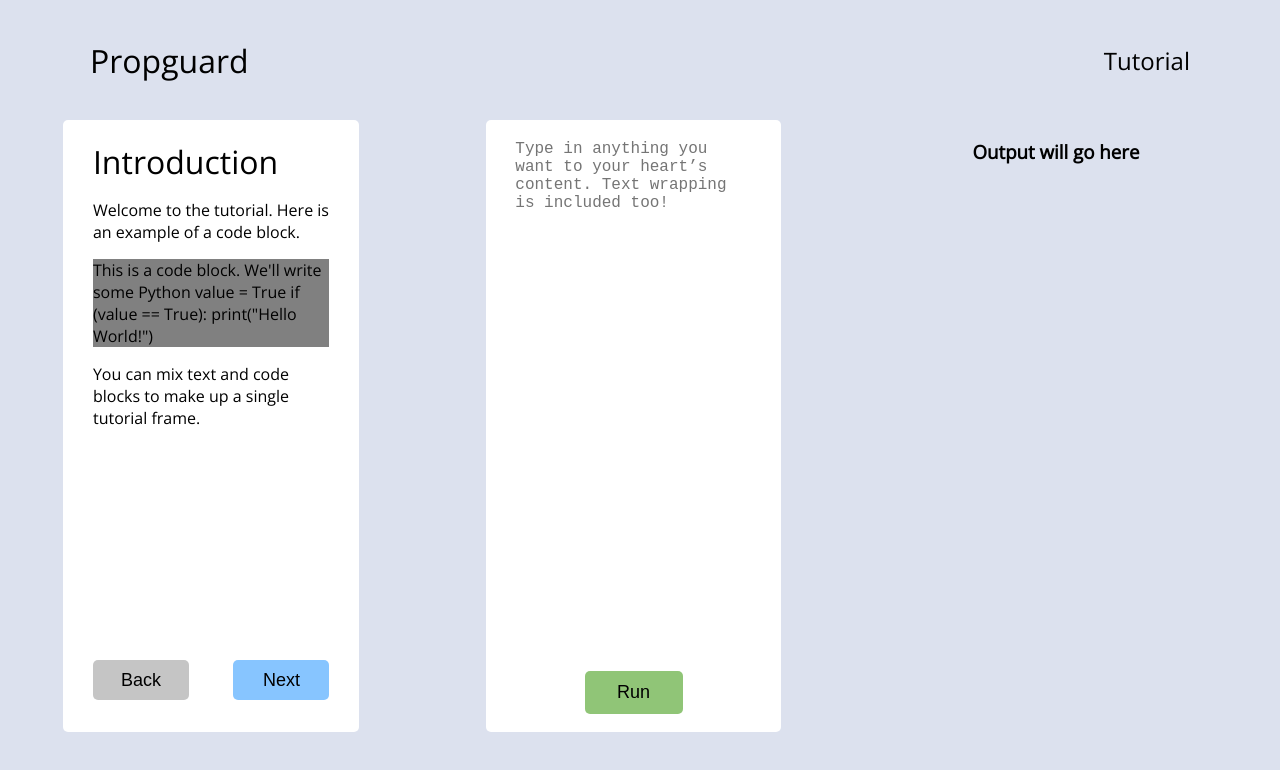
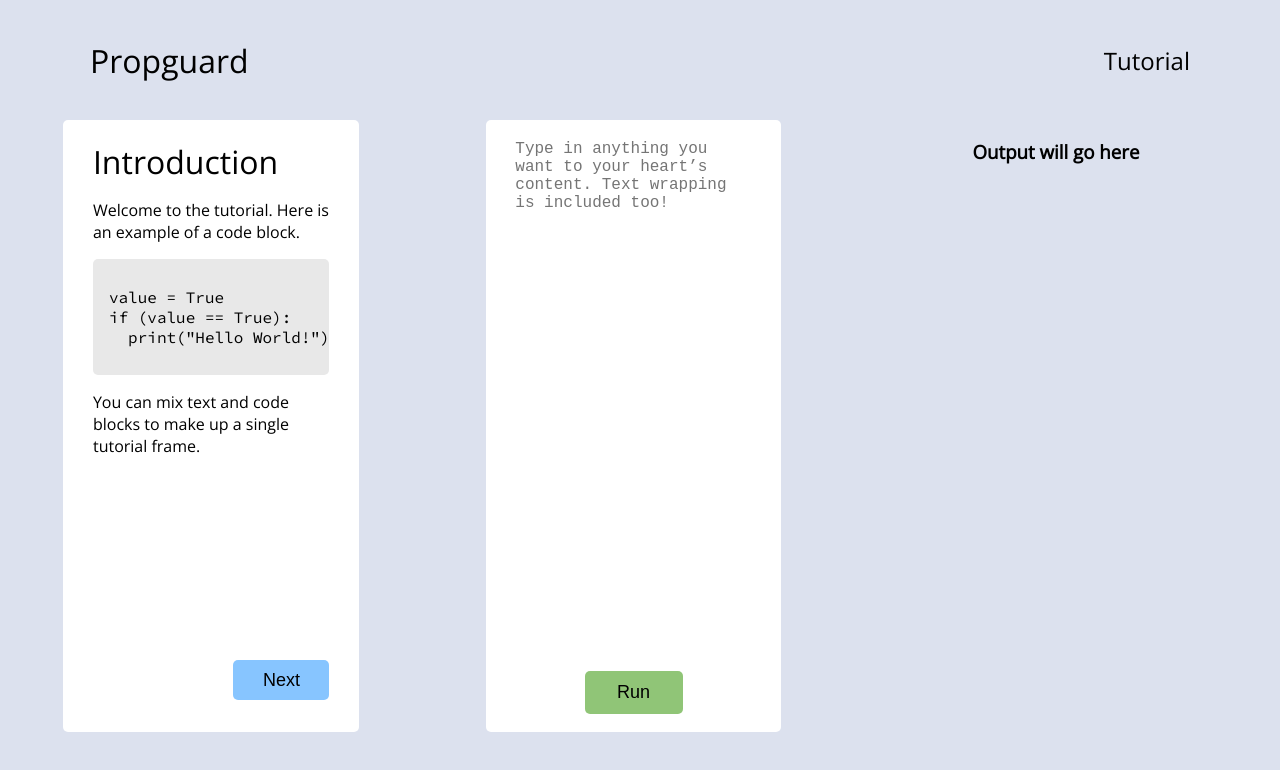
Before and after one commit to MissouriMRR/propguard, a React (Create React App) app: page /tutorial in a window 1280 px wide. Shown: the top 770 px of the page. Built offline with nearby package versions, Linux system fonts and the light colour scheme.

Commit message:
Added condition rendering for next and back buttons, and visual updates on tutorial display component

```diff
--- a/src/components/tutorial-display/TutorialDisplay.tsx
+++ b/src/components/tutorial-display/TutorialDisplay.tsx
@@ -28,8 +28,8 @@ const Title: AnyStyledComponent = styled.h1`
 `;
 
 const ContentWrapper: AnyStyledComponent = styled.div`
+  width: 80%;
   font-size: 16px;
-  max-width: 80%;
 `;
 
 interface ButtonProps {
@@ -49,7 +49,14 @@ const Button: AnyStyledComponent = styled.button`
 `;
 
 const CodeBlock: AnyStyledComponent = styled.div`
-  background-color: grey;
+  padding: 0.5rem 1rem;
+  font-family: "Source Code Pro";
+  background-color: #e8e8e8;
+  border-radius: 5px;
+
+  span {
+    white-space: pre;
+  }
 `;
 
 const ButtonGroup: AnyStyledComponent = styled.div`
@@ -69,12 +76,15 @@ const TutorialDisplay: React.FC = (): JSX.Element => {
     if (element.type === "code")
       return (
         <CodeBlock>
-          <p>{element.content}</p>
+          <span>{element.content}</span>
         </CodeBlock>
       );
     return "Hi";
   });
 
+  // Empty div shown in place of back button on the first step so
+  // the next button stays in the same place, and the next button is
+  // removed on the final step
   return (
     <TutorialBG>
       <ContentWrapper>
@@ -82,12 +92,18 @@ const TutorialDisplay: React.FC = (): JSX.Element => {
         {tutorialData}
       </ContentWrapper>
       <ButtonGroup>
+        {step === 1 ? (
+          <div />
+        ) : (
           <Button onClick={(): void => setStep(step - 1)} next={false}>
             Back
           </Button>
+        )}
+        {step === data.length ? null : (
           <Button onClick={(): void => setStep(step + 1)} next>
             Next
           </Button>
+        )}
       </ButtonGroup>
     </TutorialBG>
   );
--- a/src/index.css
+++ b/src/index.css
@@ -1,5 +1,5 @@
 @import url("https://fonts.googleapis.com/css?family=Open+Sans&display=swap");
-@import url("https://fonts.googleapis.com/css?family=Raleway&display=swap");
+@import url("https://fonts.googleapis.com/css?family=Source+Code+Pro&display=swap");
 
 body {
   margin: 0;
--- a/src/tutorial_data/example_tut.js
+++ b/src/tutorial_data/example_tut.js
@@ -11,11 +11,9 @@ export default [
       {
         type: "code",
         content: `
-          This is a code block. We'll write some Python
-
-          value = True
-          if (value == True):
-            print("Hello World!")
+value = True
+if (value == True):
+  print("Hello World!")
         `
       },
       {
@@ -36,7 +34,16 @@ export default [
       },
       {
         type: "text",
-        content: "We ."
+        content:
+          "Text frames render as normal text. Code blocks are specially formatted"
+      },
+      {
+        type: "code",
+        content: `
+codeBlock = True
+while (codeBlock = True):
+  renderCodeBlock();
+        `
       }
     ]
   },
@@ -47,11 +54,24 @@ export default [
     instructions: [
       {
         type: "text",
-        content: "Instruction frames are used to separate each step."
+        content:
+          "There's not much left to this tutorial. But we do have some todos."
       },
       {
         type: "text",
-        content: "We ."
+        content: "* Figure out a way to store code blocks with newlines."
+      },
+      {
+        type: "text",
+        content: "* Implement scrolling for content that is too long."
+      },
+      {
+        type: "text",
+        content: "* Allow images to be used"
+      },
+      {
+        type: "text",
+        content: "* Syntax highlighting for code blocks?"
       }
     ]
   },
@@ -62,11 +82,7 @@ export default [
     instructions: [
       {
         type: "text",
-        content: "Instruction frames are used to separate each step."
-      },
-      {
-        type: "text",
-        content: "We ."
+        content: "This is the last step."
       }
     ]
   }
```
Lines whose indentation alone changed are shown as unchanged.
